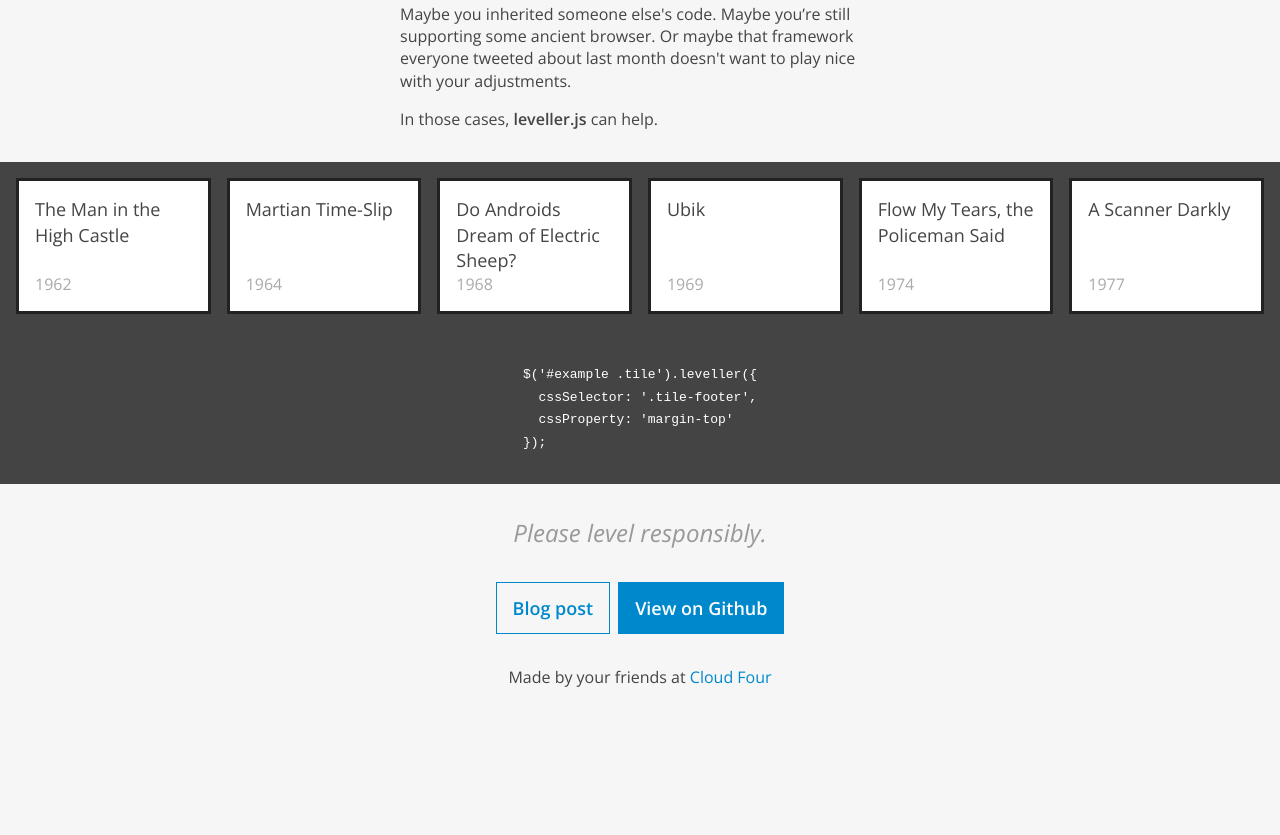
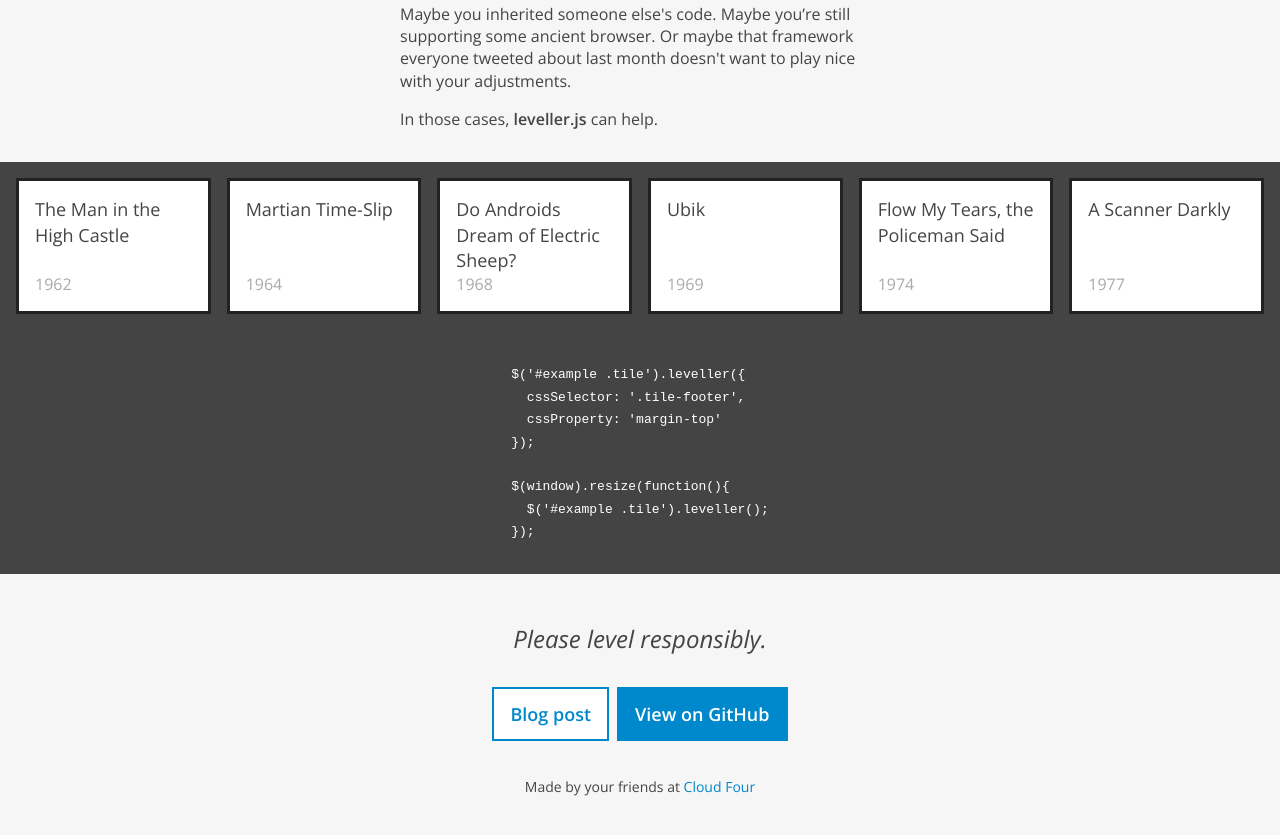
Before and after one commit to cloudfour/leveller, a plain HTML site: page index.html in a window 1280 px wide. Shown: the part 1304-2139 px from the top of the page. Before the commit the page ends 2024 px from the top, so only its background shows below. Drawn offline with nearby package versions, Linux system fonts and the light colour scheme.

Commit message:
more demo tweaks

```diff
--- a/index.html
+++ b/index.html
@@ -24,6 +24,7 @@
 
     body {
       margin: 0;
+      padding-bottom: 2rem;
     }
 
     a {
@@ -61,9 +62,13 @@
     }
 
     .text-cautionary {
-      color: #999;
       font-size: 1.5rem;
       font-style: italic;
+      margin-top: 2rem;
+    }
+
+    .text-byline {
+      font-size: 0.875rem;
     }
 
     .no-wrap {
@@ -74,7 +79,7 @@
       font-size: 1.125rem;
     }
 
-    .container-prose {
+    .container {
       margin-left: auto;
       margin-right: auto;
       max-width: 32rem;
@@ -97,7 +102,6 @@
       list-style: none;
       margin-left: -0.25rem;
       margin-right: -0.25rem;
-      overflow: hidden;
       padding-left: 0;
       position: relative;
     }
@@ -107,10 +111,12 @@
       font-size: 1rem;
       margin-left: 0.25rem;
       margin-right: 0.25rem;
+      margin-bottom: 0.25rem;
     }
 
     .btn {
-      border: 1px solid currentColor;
+      background-color: #fff;
+      border: 2px solid currentColor;
       display: inline-block;
       font-size: 1.125rem;
       font-weight: bold;
@@ -203,7 +209,7 @@
 <body>
 
 <header class="light">
-  <div class="container-prose text-center">
+  <div class="container text-center">
     <h1><a href="">leveller.js</a></h1>
     <p class="lead">A jQuery plugin for equalizing <span class="no-wrap">element heights</span>.</p>
   </div>
@@ -211,7 +217,7 @@
 
 <main>
 
-  <div class="container-prose">
+  <div class="container">
     <h2 class="text-center">The Problem</h2>
     <p>These tiles vary in height, making them difficult to scan visually.</p>
   </div>
@@ -257,7 +263,7 @@
     </ul>
   </div>
 
-  <div class="container-prose">
+  <div class="container">
     <h2 class="text-center">Try This First</h2>
     <p>Before using this plugin, see if <a href="https://css-tricks.com/snippets/css/a-guide-to-flexbox/">flexbox</a> might solve the problem.</p>
   </div>
@@ -301,7 +307,7 @@
         </div>
       </li>
     </ul>
-    <div class="container-prose text-center">
+    <div class="container text-center">
       <pre><code>.columns, .column, .tile {
   display: flex;
 }
@@ -320,7 +326,7 @@
     </div>
   </div>
 
-  <div class="container-prose">
+  <div class="container">
     <h2 class="text-center">When All Else Fails</h2>
     <p>Maybe you inherited someone else's code. Maybe you&rsquo;re still supporting some ancient browser. Or maybe that frame&shy;work every&shy;one tweeted about last month doesn't want to play nice with your adjust&shy;ments.</p>
     <p>In those cases, <b>leveller.js</b> can help.</p>
@@ -365,28 +371,32 @@
         </div>
       </li>
     </ul>
-    <div class="container-prose text-center">
+    <div class="container text-center">
       <pre><code>$('#example .tile').leveller({
   cssSelector: '.tile-footer',
   cssProperty: 'margin-top'
+});
+
+$(window).resize(function(){
+  $('#example .tile').leveller();
 });</code></pre>
     </div>
   </div>
 
 
-  <p class="container-prose text-center text-cautionary">Please level responsibly.</p>
+  <p class="container text-center text-cautionary">Please level responsibly.</p>
 
   <div class="text-center">
     <ul class="list-inline">
       <li><a href="" class="btn">Blog post</a></li>
-      <li><a href="" class="btn btn-primary">View on Github</a></li>
+      <li><a href="" class="btn btn-primary">View on GitHub</a></li>
     </ul>
   </div>
 
 </main>
 
-<footer class="container-prose text-center">
-  <p>Made by your friends at <a href="http://cloudfour.com">Cloud Four</a></p>
+<footer class="container text-center">
+  <p class="text-byline">Made by your friends at <a href="http://cloudfour.com">Cloud Four</a></p>
 </footer>
 
 <script src="https://ajax.googleapis.com/ajax/libs/jquery/1.11.2/jquery.min.js"></script>
@@ -398,7 +408,7 @@ $(function(){
     cssProperty: 'margin-top'
   });
 
-  $(window).on('resize', function () {
+  $(window).resize(function(){
     $('#example .tile').leveller();
   });
 });
```
